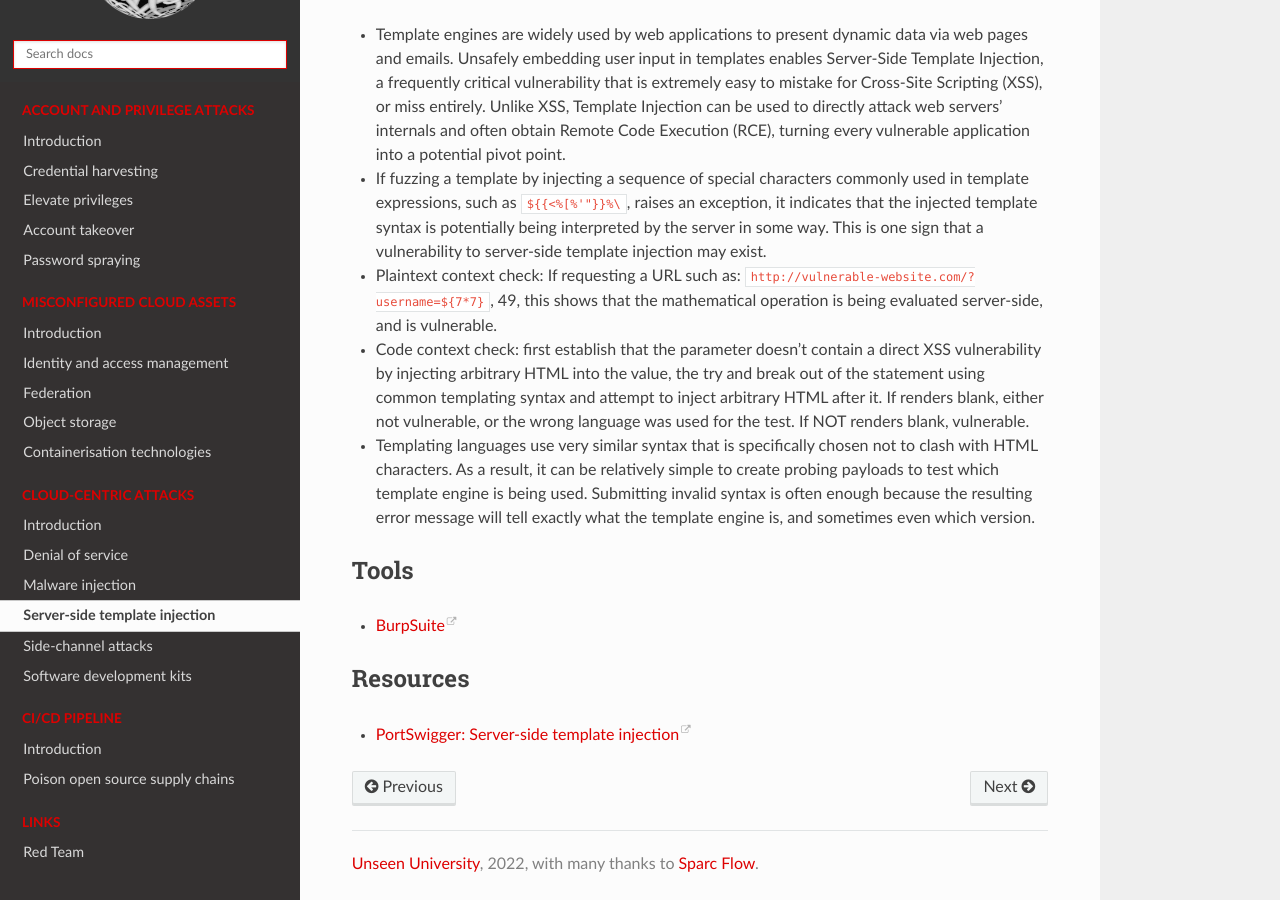
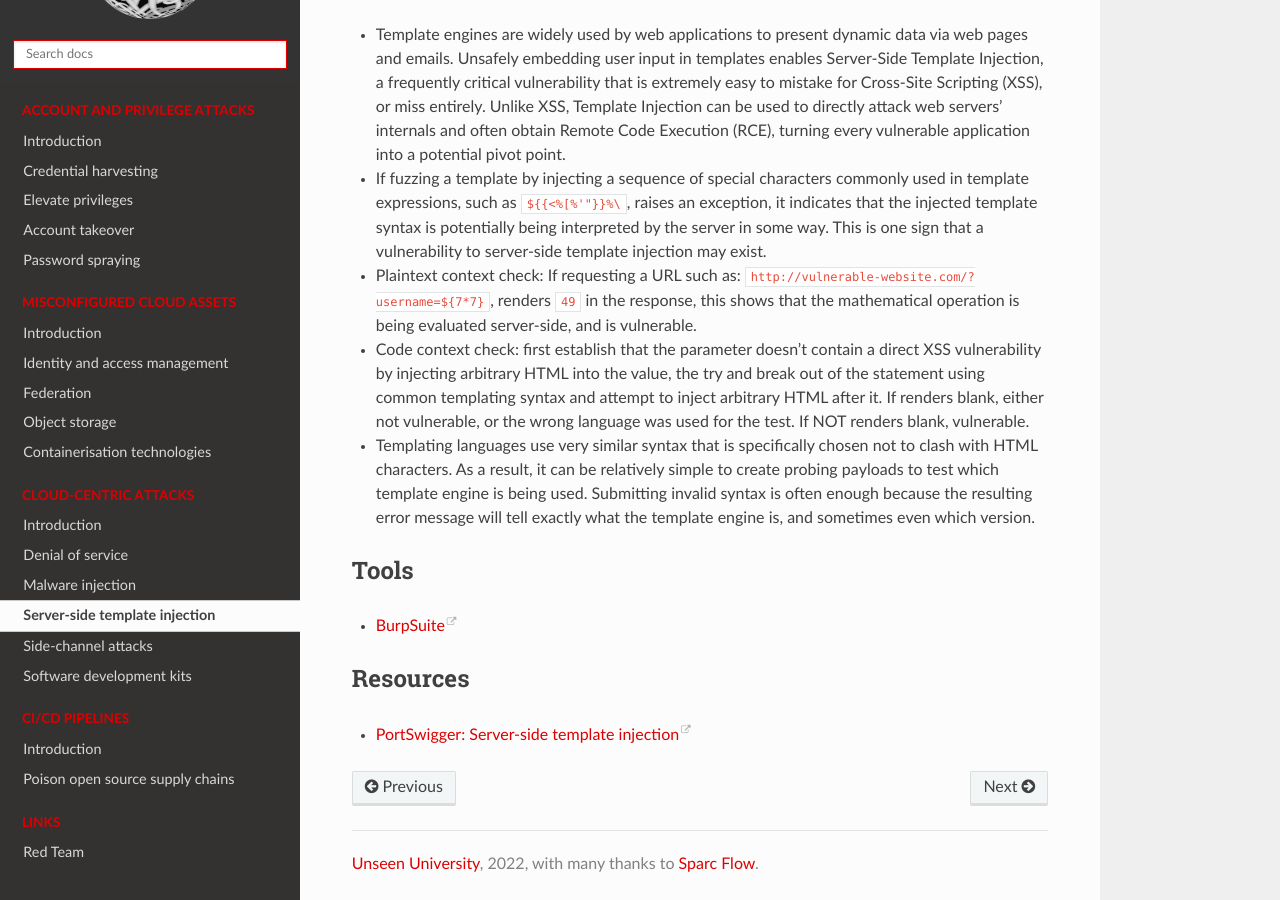
Before and after one commit to tymyrddin/red-cloud, a Sphinx documentation site: the page built from source/docs/cloud-centric/ssti.md, in a window 1280 px wide and 900 px high, scrolled down 506 px. Built offline with Sphinx 7.4.7 and the Read the Docs theme 2.0.0, drawn with Linux system fonts in a browser that asks for light colours.

Commit message:
Version 0.1

```diff
--- a/source/docs/cloud-centric/ssti.md
+++ b/source/docs/cloud-centric/ssti.md
@@ -20,7 +20,7 @@
 
 * Template engines are widely used by web applications to present dynamic data via web pages and emails. Unsafely embedding user input in templates enables Server-Side Template Injection, a frequently critical vulnerability that is extremely easy to mistake for Cross-Site Scripting (XSS), or miss entirely. Unlike XSS, Template Injection can be used to directly attack web servers' internals and often obtain Remote Code Execution (RCE), turning every vulnerable application into a potential pivot point.
 * If fuzzing a template by injecting a sequence of special characters commonly used in template expressions, such as `${{<%[%'"}}%\`, raises an exception, it indicates that the injected template syntax is potentially being interpreted by the server in some way. This is one sign that a vulnerability to server-side template injection may exist.
-* Plaintext context check: If requesting a URL such as: `http://vulnerable-website.com/?username=${7*7}`, 49, this shows that the mathematical operation is being evaluated server-side, and is vulnerable.
+* Plaintext context check: If requesting a URL such as: `http://vulnerable-website.com/?username=${7*7}`, renders `49` in the response, this shows that the mathematical operation is being evaluated server-side, and is vulnerable.
 * Code context check: first establish that the parameter doesn't contain a direct XSS vulnerability by injecting arbitrary HTML into the value, the try and break out of the statement using common templating syntax and attempt to inject arbitrary HTML after it. If renders blank, either not vulnerable, or the wrong language was used for the test. If NOT renders blank, vulnerable.
 * Templating languages use very similar syntax that is specifically chosen not to clash with HTML characters. As a result, it can be relatively simple to create probing payloads to test which template engine is being used. Submitting invalid syntax is often enough because the resulting error message will tell exactly what the template engine is, and sometimes even which version.
 
--- a/source/index.rst
+++ b/source/index.rst
@@ -42,7 +42,7 @@ Head in the clouds
 .. toctree::
    :maxdepth: 1
    :includehidden:
-   :caption: CI/CD pipeline
+   :caption: CI/CD pipelines
 
    docs/cicd/README.md
    docs/cicd/supply-chain.md
```
